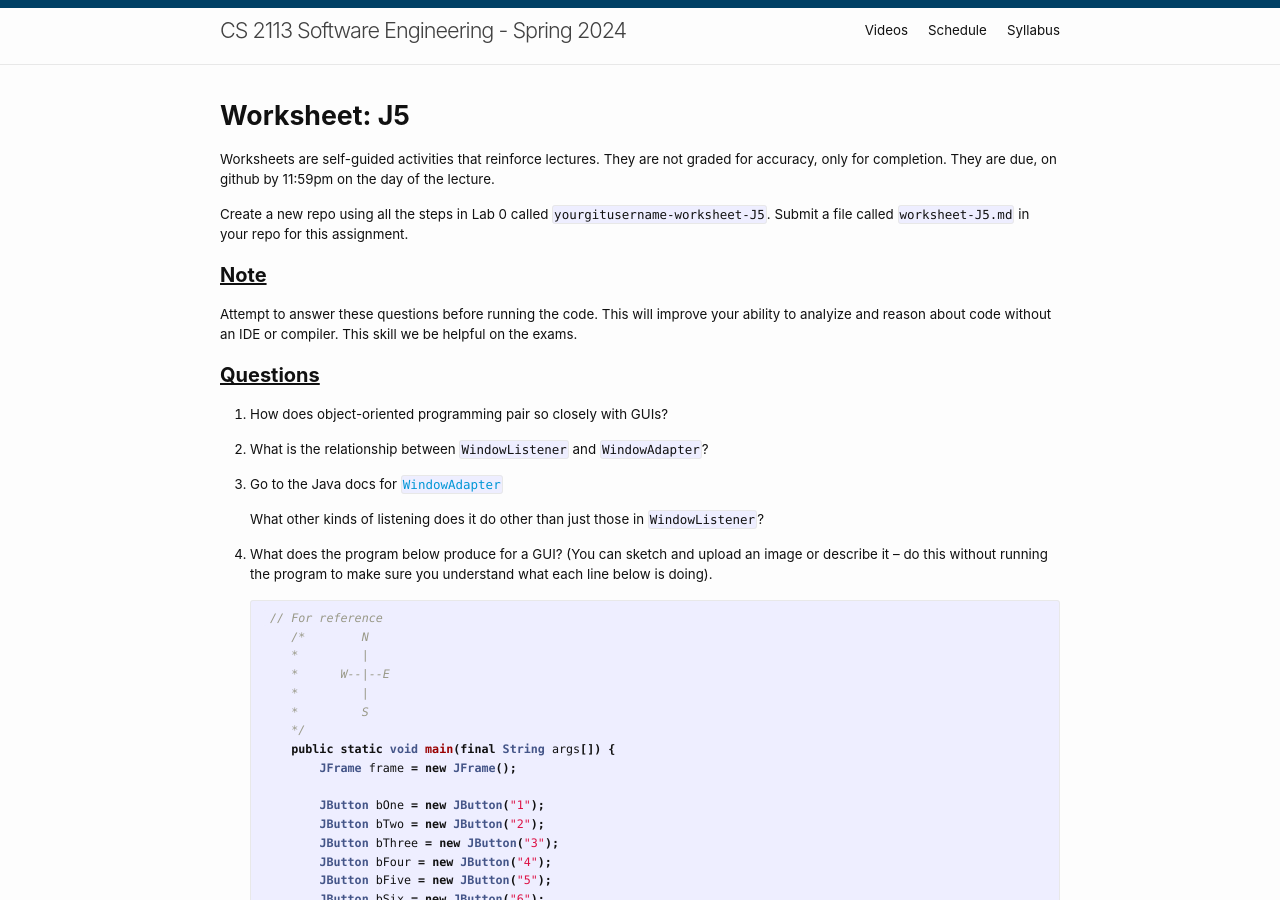
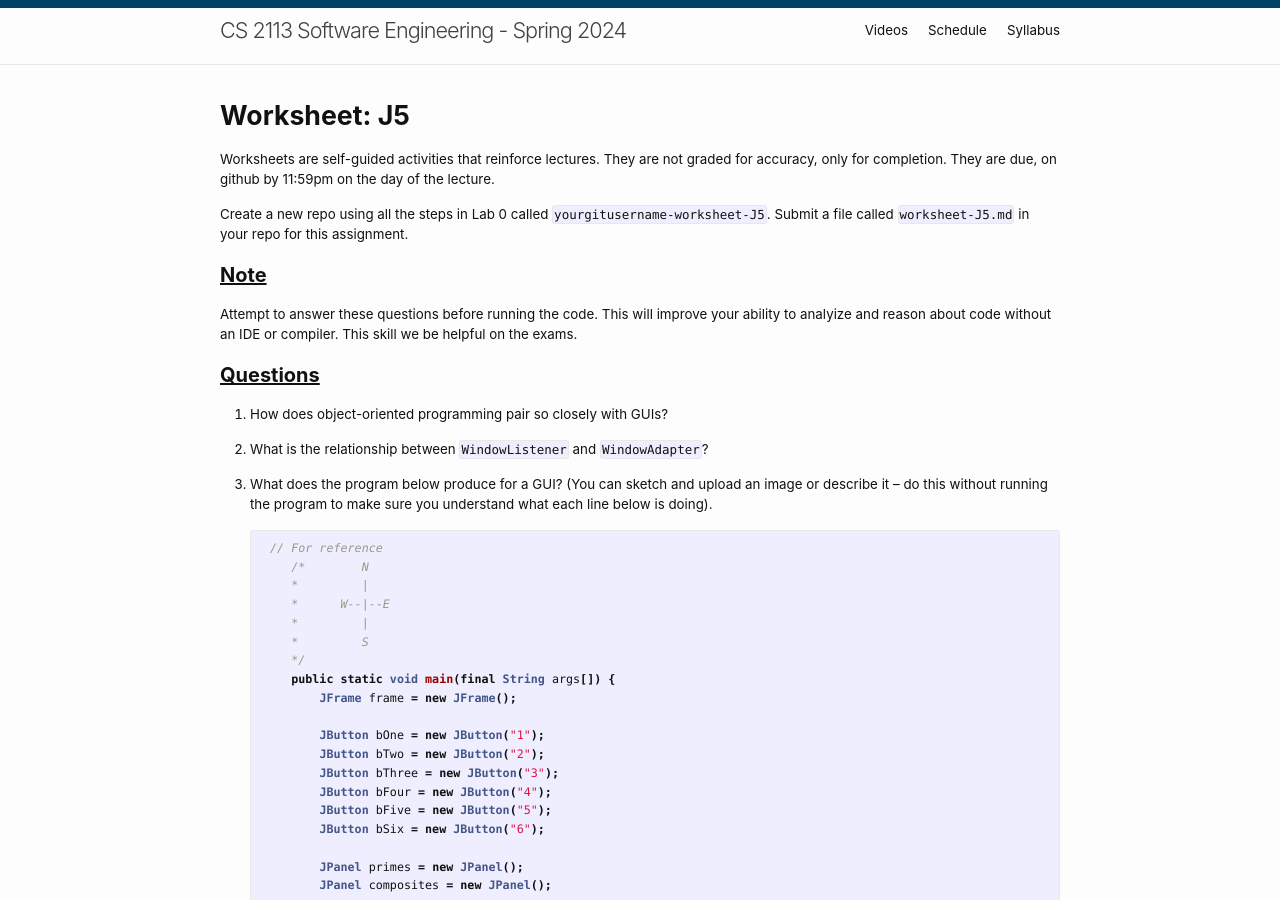
Before and after one commit to cs2113-f24/cs2113-f24.github.io, a Jekyll site: the page built from wrkshts/J5-wrksht.md, in a window 1280 px wide and 900 px high. Built offline with Jekyll 4.4.1, drawn with Linux system fonts in a browser that asks for light colours.

Commit message:
remove problems

```diff
--- a/wrkshts/J5-wrksht.md
+++ b/wrkshts/J5-wrksht.md
@@ -30,18 +30,6 @@ What is the relationship between `WindowListener` and `WindowAdapter`?
 
 A side philosophy side tangent: a lot of times we can learn more about something based on how it interacts with things, then its actual definition. This is a common thing in most sciences, usually we don't care about what something is, only how it interacts with other things, to the point a lot of definitions are actually based on how things interact with other things, not just what they are. We see here this is a great example, we're defining what a window is by how it can be interacted with, not what it "is".
 
-
-### q
-
-Go to the Java docs for [`WindowAdapter`](https://docs.oracle.com/en/java/javase/11/docs/api/java.desktop/java/awt/event/WindowAdapter.html)
-
-What other kinds of listening does it do other than just those in `WindowListener`?
-
-
-#### s
-`WindowStateListener`: called whenever a window changes state, such as from minimized to active, or active to closed.
-
-`WindowFocusListener`: Called when a window is focused, or not focused.
 
 
 ### q
```
